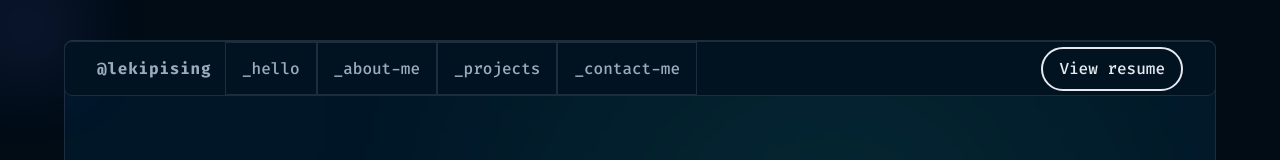
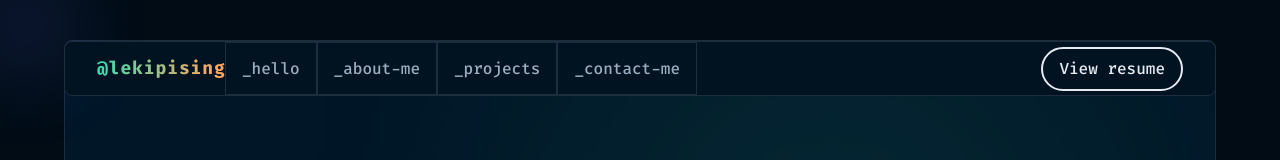
Before and after one commit to lekipising/portfolio-2.0, a Next.js app: page / in a window 1280 px wide. Shown: the top 160 px of the page. Built offline with nearby package versions, Linux system fonts and the light colour scheme.

Commit message:
chore: logo gradient update

```diff
--- a/components/common/navbar.tsx
+++ b/components/common/navbar.tsx
@@ -15,7 +15,7 @@ export default function NavBar() {
         <span
           role="link"
           onClick={() => scrollIntoId("_hello")}
-          className="cursor-pointer font-bold leading-[120.4%] tracking-wider transition-all duration-150 ease-in hover:text-yellow"
+          className="heading-gradient cursor-pointer font-bold leading-[120.4%] text-lg tracking-wider transition-all duration-150 ease-in"
         >
           @lekipising
         </span>
```
